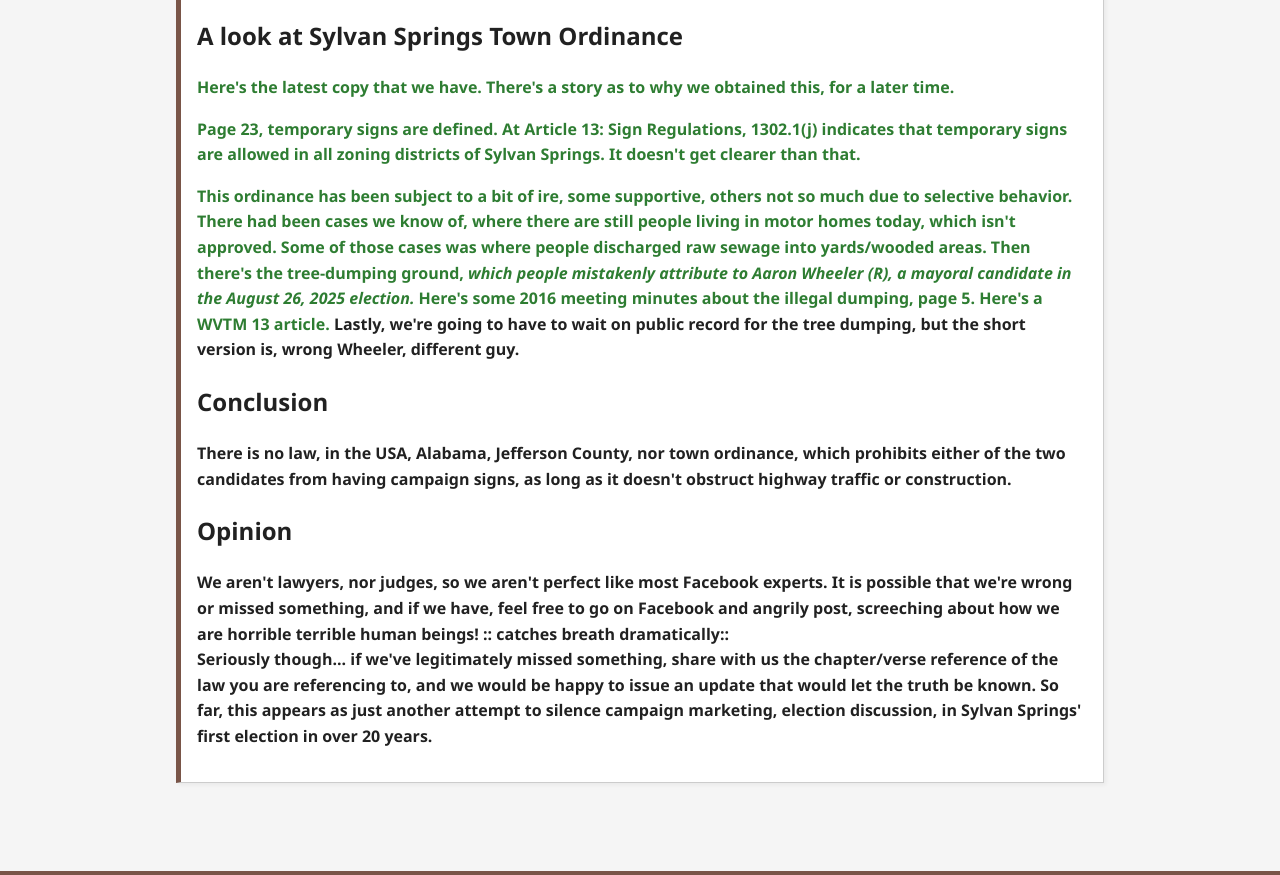
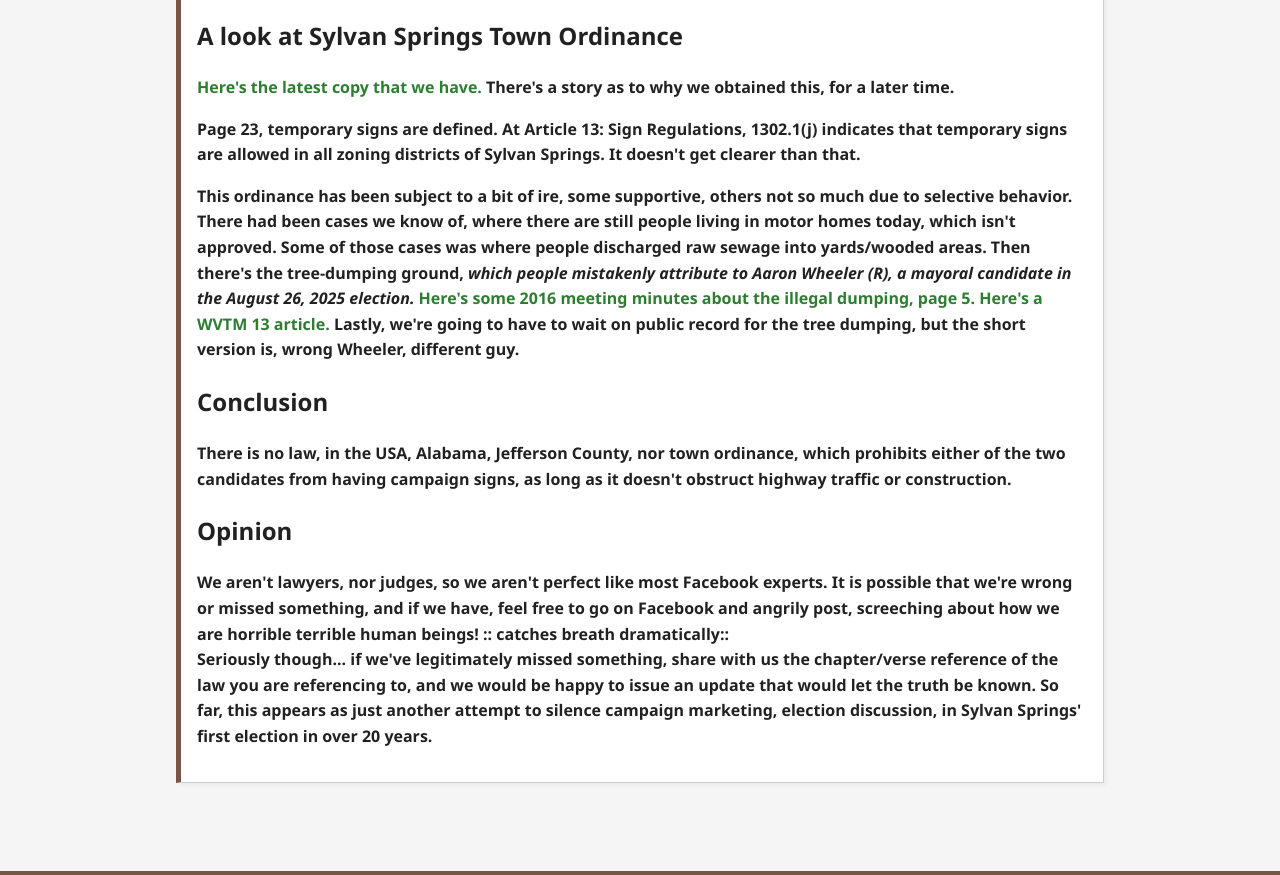
Before and after one commit to Sylvan-Springs-News/sylvan-springs-news.github.io, a plain HTML site: page issue-signs.html in a window 1280 px wide. Shown: the part 5218-6093 px from the top of the page. Drawn offline with Linux system fonts and the light colour scheme.

Commit message:
fix href

```diff
--- a/issue-signs.html
+++ b/issue-signs.html
@@ -187,7 +187,7 @@
     </p>
 
     <h2>A look at Sylvan Springs Town Ordinance</h2>
-    <p><a href="ZONING ORDINANCE 2016[8481].pdf" target=_blank>Here's the latest copy that we have. There's a story as to why we obtained this, for a later time.</p>
+    <p><a href="ZONING ORDINANCE 2016[8481].pdf" target=_blank>Here's the latest copy that we have.</a> There's a story as to why we obtained this, for a later time.</p>
     <p>Page 23, temporary signs are defined. At Article 13: Sign Regulations, 1302.1(j) indicates that temporary signs are allowed in all zoning districts of Sylvan Springs. It doesn't get clearer than that.</p>
     <p>This ordinance has been subject to a bit of ire, some supportive, others not so much due to selective behavior. There had been cases we know of, where there are still people living in motor homes today, which isn't approved. Some of those cases was where people discharged raw sewage into yards/wooded areas. Then there's the tree-dumping ground, <em>which people mistakenly attribute to Aaron Wheeler (R), a mayoral candidate in the August 26, 2025 election. </em> <a href="https://www.sylvanspringsal.com/wp-content/uploads/2016/05/2016-Town-of-Sylvan-Springs-Council-Minutes-On-Website-September-2016.pdf" target=_blank>Here's some 2016 meeting minutes about the illegal dumping, page 5.</a> <a href="https://www.wvtm13.com/article/sylvan-springs-property-owner-finally-responding-to-burning-debris-1/3832829" target=_blank>Here's a WVTM 13 article.</a> Lastly, we're going to have to wait on public record for the tree dumping, but the short version is, wrong Wheeler, different guy.</p>
 
```
